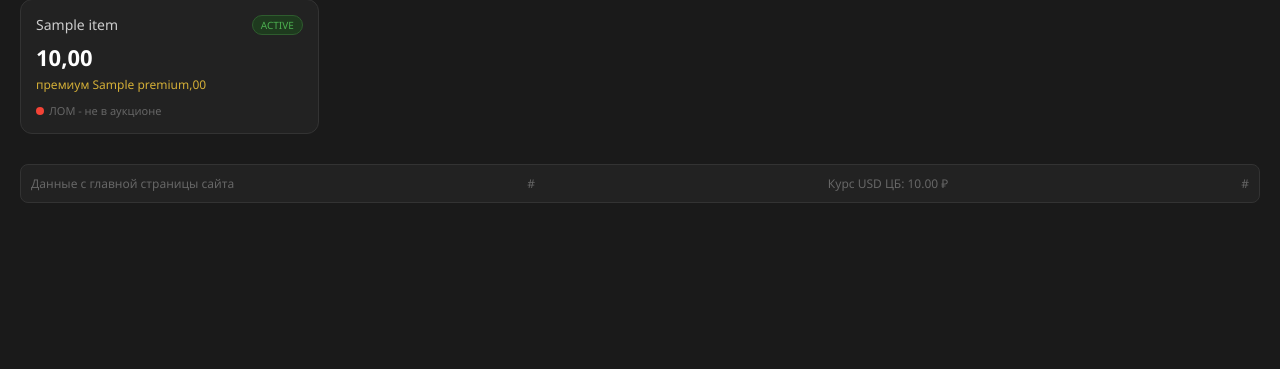
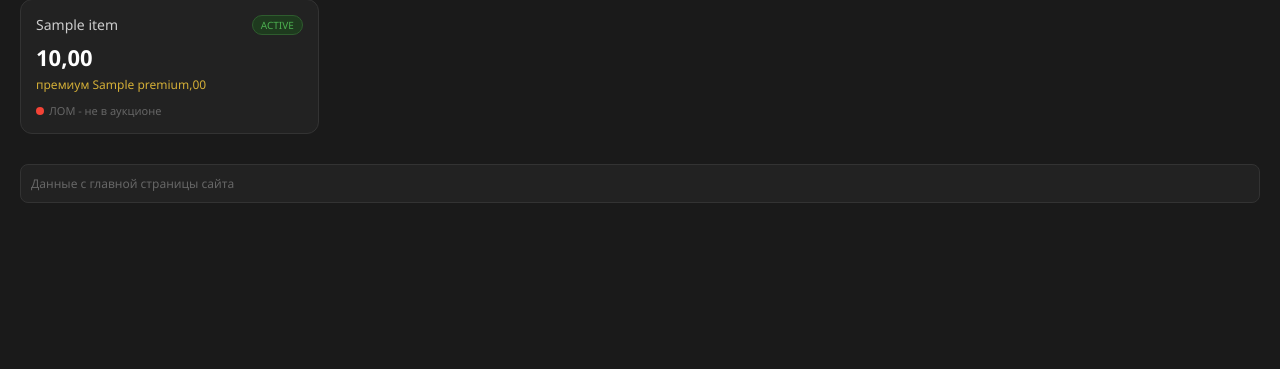
Before and after one commit to kritmas/zoloto, a Flask app: template артем тз 2/templates/index.html in a window 1280 px wide. Shown: the part 309-678 px from the top of the page. Run offline with Flask 3, Linux system fonts and the light colour scheme; the template is opened without the code that fills it: most values are stand-ins (such as "Sample title", 1, 10 or a date in 2020).

Commit message:
Update index.html

```diff
--- a/артем тз 2/templates/index.html
+++ b/артем тз 2/templates/index.html
@@ -137,7 +137,6 @@
 
         <div class="footer">
             <span>Данные с главной страницы сайта</span>
-            #<span>Курс USD ЦБ: {{ "%.2f"|format(data.usd) }} ₽</span>#
         </div>
     {% else %}
         <p>Загрузка данных...</p>
```
